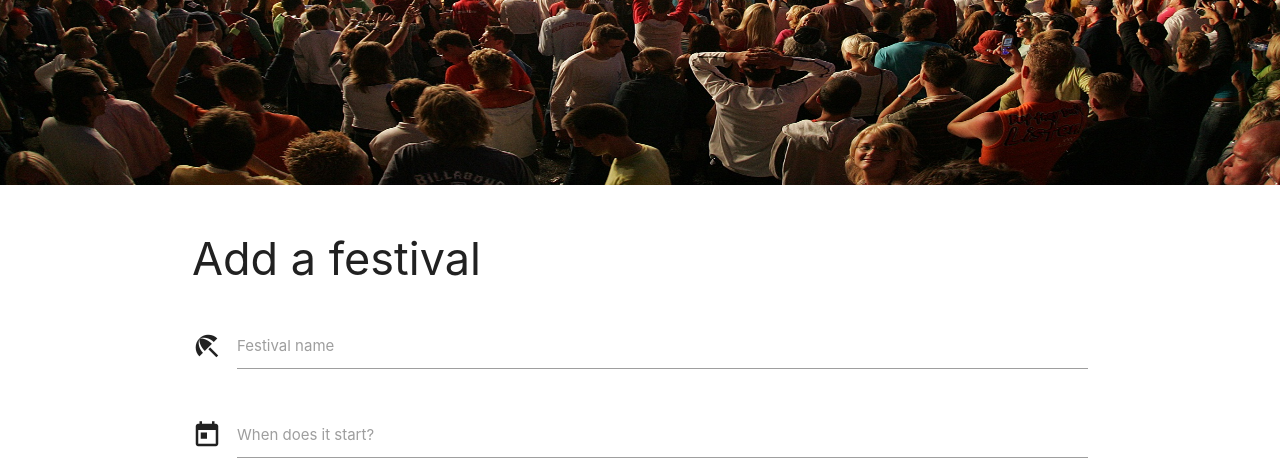
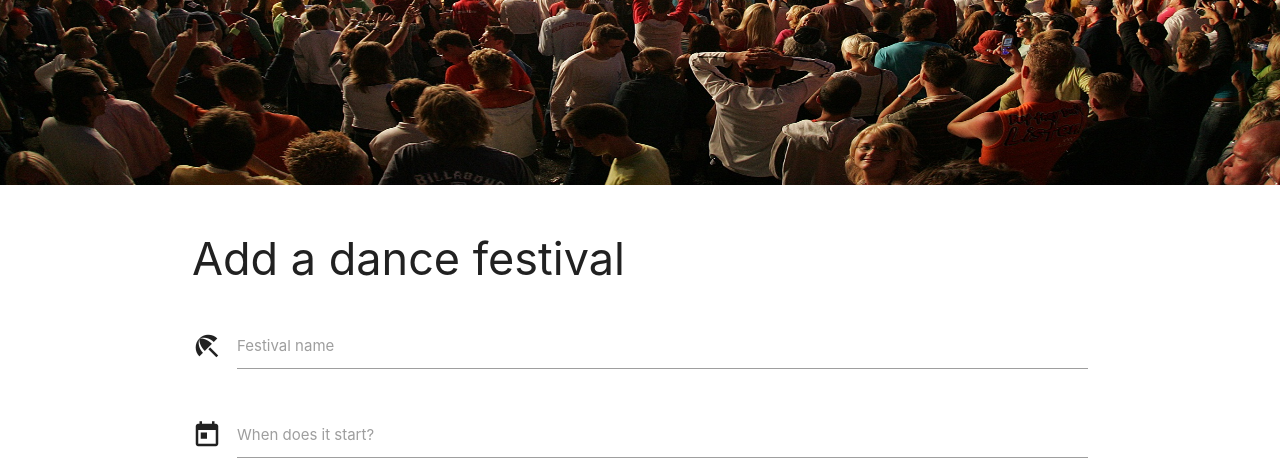
Before and after one commit to jvegter77/milestone-3-edm, a Flask app: page /add_festival in a window 1280 px wide. Shown: the part 479-954 px from the top of the page. Run offline with Flask 2, Linux system fonts and the light colour scheme; some libraries are stand-ins or nearby versions.

Commit message:
changed H1 in festivals

```diff
--- a/templates/addfestival.html
+++ b/templates/addfestival.html
@@ -2,7 +2,7 @@
 {% block content%}
 
 <div class="container">
-    <h1>Add a festival</h1>
+    <h1>Add a dance festival</h1>
 </div>
 
 <div class="container">
```
